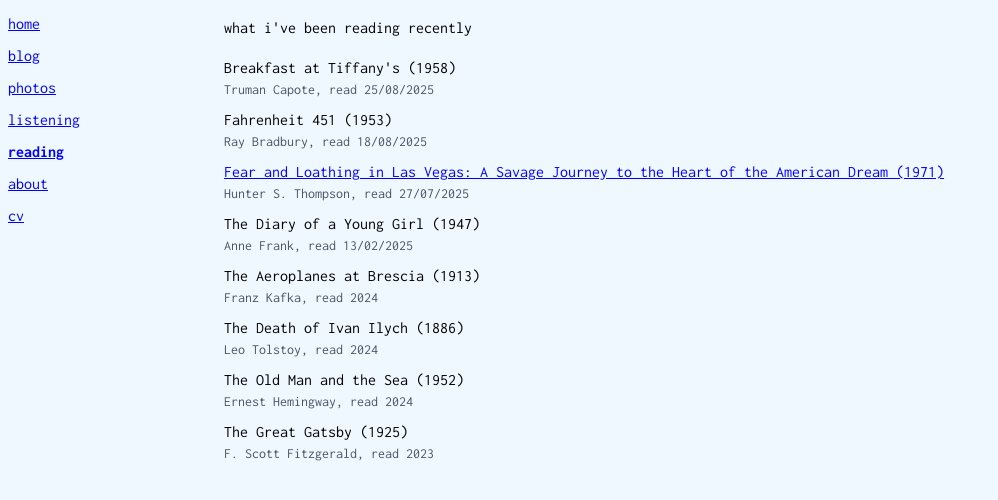
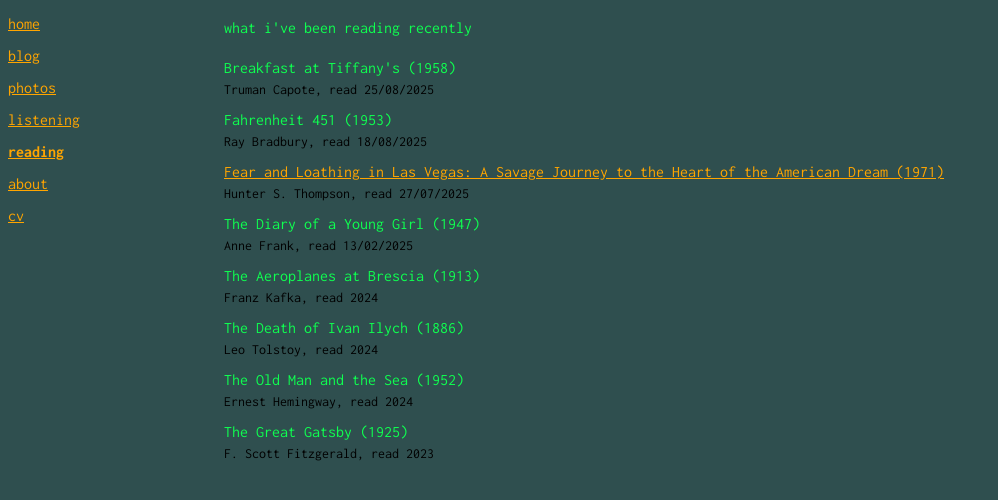
Before and after one commit to williamgturner/website, a Next.js app: page /reading in a window 1280 px wide. Shown: the top 500 px of the page, without its empty margins (0-998 px from the left). Built offline with nearby package versions, Linux system fonts and the light colour scheme.

Commit message:
update styling & cv

```diff
--- a/src/app/about/page.tsx
+++ b/src/app/about/page.tsx
@@ -1,6 +1,6 @@
 export default function About() {
   const text = `Kia Ora,
-My name is Will.
+My name is William.
 I like reading books and writing code.
 Sometimes I just stare at the ceiling and think.
 
--- a/src/app/globals.css
+++ b/src/app/globals.css
@@ -1,16 +1,17 @@
 @import "tailwindcss";
 
 body {
-  background-color: aliceblue;
+  background-color: darkslategray;
+  color: #0FFF50;
 }
 
 a {
-  color: blue;
+  color: orange;
   text-decoration: underline;
 }
 
 blockquote {
-  background-color: lightgrey;
+  background-color: gray;
   display: block;
   width: fit-content;
   font-style: italic;
--- a/src/app/listening/page.tsx
+++ b/src/app/listening/page.tsx
@@ -28,14 +28,14 @@ export default function TopTracks() {
       .finally(() => setLoading(false));
   }, []);
 
-  if (loading) return <div className="mt-4 text-gray-500">Loading…</div>;
+  if (loading) return <div className="mt-4">Loading…</div>;
 
   return (
     <div className="p-4">
       <h1 className="mb-4">what i&apos;ve been listening to recently</h1>
       <ul className="space-y-4">
         {tracks.map((track) => (
-          <li key={track.songUrl} className="flex items-center gap-3">
+          <li key={track.songUrl} className="flex items-center gap-3 hover:bg-[purple]">
             {track.albumImageUrl && (
               <img
                 src={track.albumImageUrl}
--- a/src/app/reading/page.tsx
+++ b/src/app/reading/page.tsx
@@ -64,7 +64,7 @@ export default function Reading() {
       <h1 className="mb-4">what i&apos;ve been reading recently</h1>
       <ul className="space-y-2">
         {readings.map((item) => (
-          <li key={item.slug} className="hover:bg-gray-100">
+          <li key={item.slug} className="hover:bg-[purple]">
             {item.content.length > 0 ? (
               <Link href={`/reading/${item.slug}`} className="block w-full h-full">
                 {item.frontmatter.title}
@@ -76,7 +76,7 @@ export default function Reading() {
                 {item.frontmatter.year_published && ` (${item.frontmatter.year_published})`}
               </span>
             )}
-            <div className="text-sm text-gray-600">
+            <div className="text-sm text-black">
               {item.frontmatter.author && `${item.frontmatter.author}, `}
               {item.frontmatter.date_read && `read ${formatDateLE(item.frontmatter.date_read)}`}
               {item.frontmatter.rating && `, rating: ${item.frontmatter.rating}/10`}
--- a/src/components/Navbar.tsx
+++ b/src/components/Navbar.tsx
@@ -25,7 +25,7 @@ export default function Navbar() {
             <li key={page.href} className="py-1">
               <Link
                 href={page.href}
-                className={`block w-full h-full hover:bg-amber-200 ${
+                className={`block w-full h-full hover:bg-[purple] ${
                   isActive ? "font-bold" : "font-normal"
                 }`}
               >
```
Also changed, not shown: 1 other file (tests, documents, lock files or other folders).
